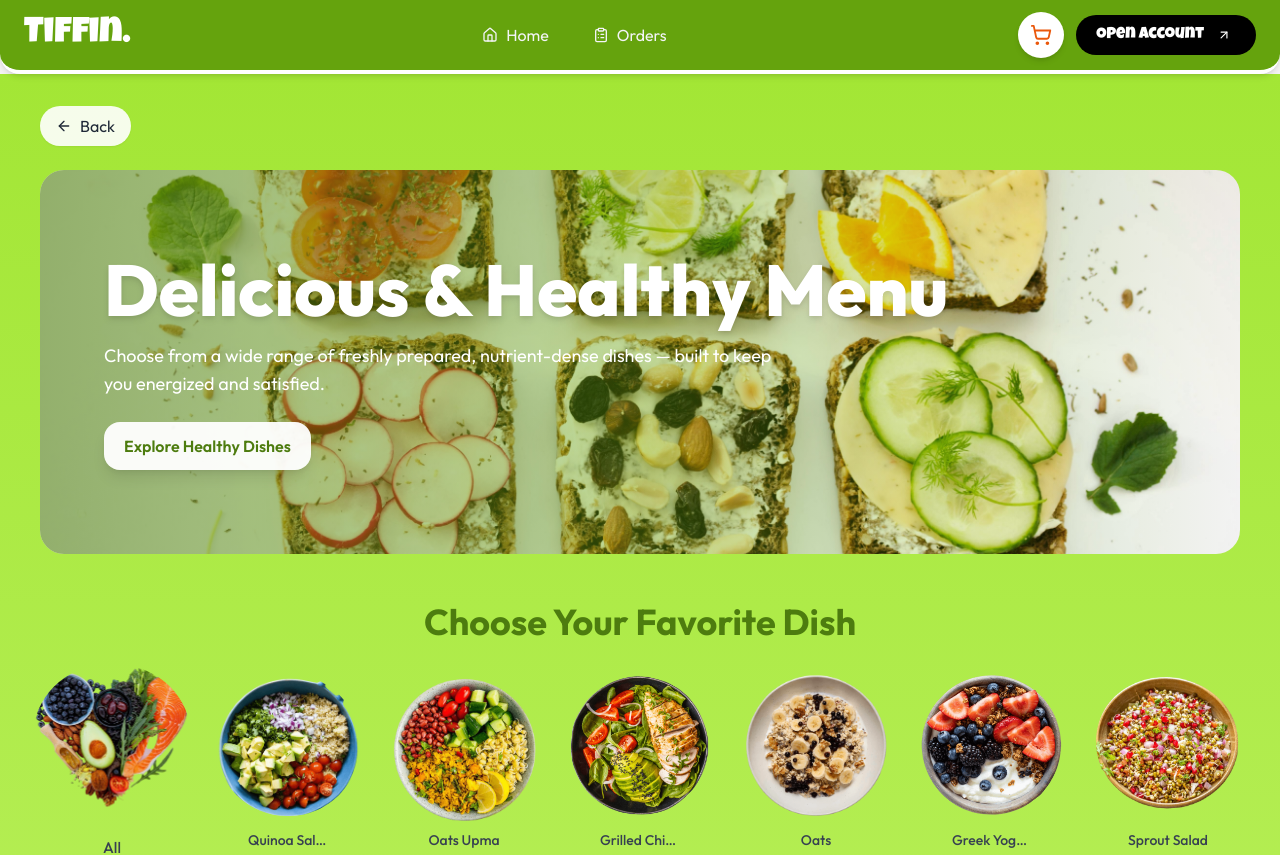
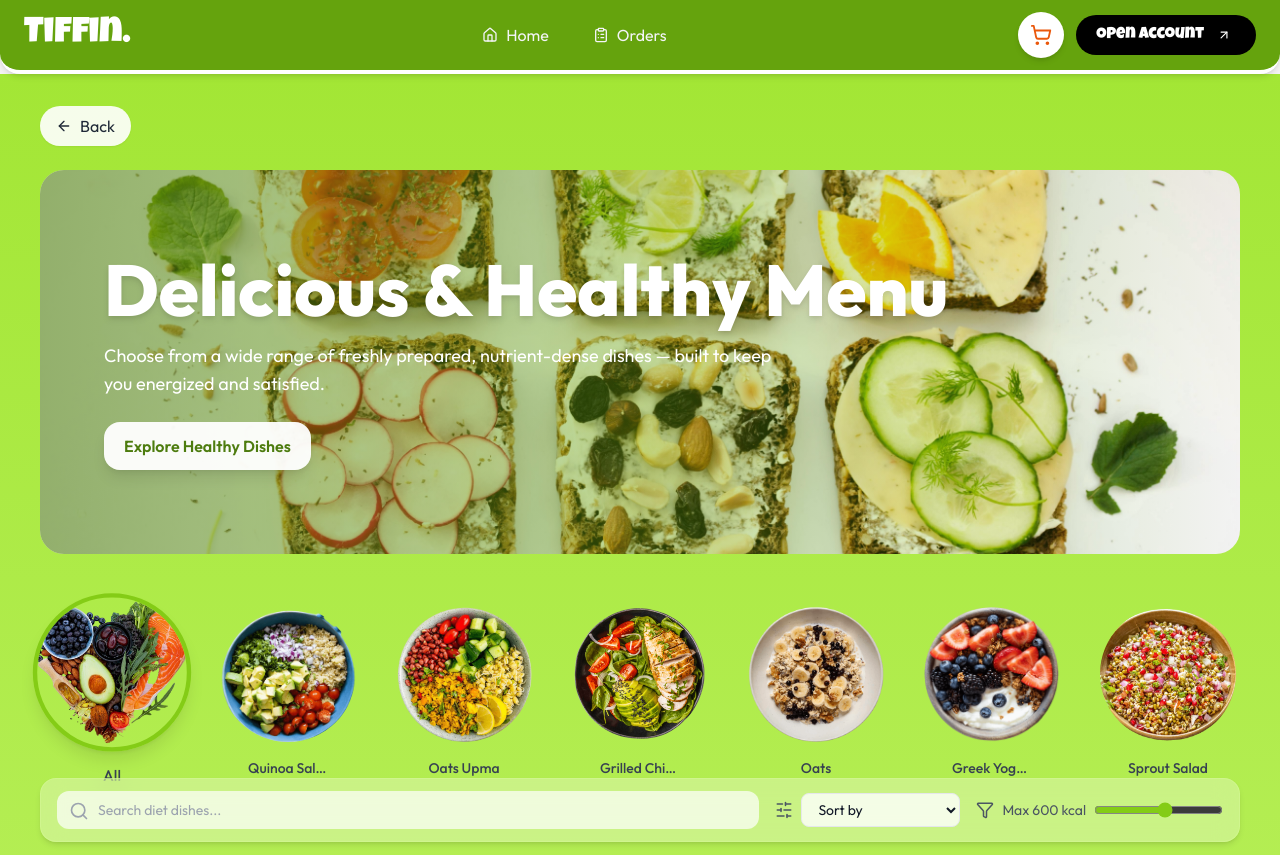
Before and after one commit to tanujgrover9/Tiffin, a React (Vite) app: page /diet in a window 1280 px wide. Shown: the top 855 px of the page. Built offline with nearby package versions, Linux system fonts and the light colour scheme; a web font is replaced by a local one.

Commit message:
Your commit message

```diff
--- a/src/pages/DietMenu.tsx
+++ b/src/pages/DietMenu.tsx
@@ -1,6 +1,12 @@
-import { useState, useMemo, useRef } from "react";
+import { useState, useMemo, useRef, useEffect } from "react";
 import { motion } from "framer-motion";
-import { Search, SlidersHorizontal, Filter, XCircle, ArrowLeft } from "lucide-react";
+import {
+  Search,
+  SlidersHorizontal,
+  Filter,
+  XCircle,
+  ArrowLeft,
+} from "lucide-react";
 import { DIET_MENU } from "../data/dietMenu";
 import DishCard from "../components/DishCard";
 import Carousel from "react-multi-carousel";
@@ -19,6 +25,11 @@ export default function DietMenu() {
   const navigate = useNavigate();
   const categoriesRef = useRef<HTMLDivElement | null>(null);
 
+  // ✅ Always scroll to top on page load
+  useEffect(() => {
+    window.scrollTo({ top: 0, behavior: "instant" });
+  }, []);
+
   const categories = useMemo(() => {
     const arr: { name: string; image: string }[] = [{ name: "All", image: All }];
     DIET_MENU.forEach((dish) => {
@@ -35,7 +46,8 @@ export default function DietMenu() {
         (m.calories ?? 0) <= maxCalories
     );
 
-    if (selectedCategory !== "All") list = list.filter((m) => m.name === selectedCategory);
+    if (selectedCategory !== "All")
+      list = list.filter((m) => m.name === selectedCategory);
 
     if (sortBy === "priceLowHigh") list.sort((a, b) => a.price - b.price);
     if (sortBy === "priceHighLow") list.sort((a, b) => b.price - a.price);
@@ -101,7 +113,9 @@ export default function DietMenu() {
               className="mt-6"
             >
               <button
-                onClick={() => categoriesRef.current?.scrollIntoView({ behavior: "smooth" })}
+                onClick={() =>
+                  categoriesRef.current?.scrollIntoView({ behavior: "smooth" })
+                }
                 className="inline-flex items-center gap-3 bg-white/95 text-lime-700 font-semibold px-5 py-3 rounded-2xl shadow-lg hover:scale-105 transition-transform"
               >
                 Explore Healthy Dishes
@@ -110,36 +124,30 @@ export default function DietMenu() {
           </div>
         </div>
 
-        <div id="categories" ref={categoriesRef} className="text-center mb-14">
-          <h2 className="text-3xl md:text-4xl font-bold text-lime-700 mb-8">
-            Choose Your Favorite Dish
-          </h2>
-
+        {/* 🧩 Category Section */}
        <div className="flex flex-wrap justify-center gap-8">
   {categories.map((cat) => (
     <motion.div
       key={cat.name}
       onClick={() => setSelectedCategory(cat.name)}
-                whileHover={{
-
-
-                }}
+      whileHover={{ scale: 1.07 }}
+      whileTap={{ scale: 0.97 }}
       transition={{ type: "spring", stiffness: 200, damping: 15 }}
       className={`cursor-pointer flex flex-col items-center transition-transform transform-gpu ${
         selectedCategory === cat.name ? "scale-110" : "hover:scale-105"
       }`}
     >
       <div
-                  className={`w-36 h-36 rounded-full  transition-all ${
+        className={`w-36 h-36 rounded-full border-4 transition-all ${
           selectedCategory === cat.name
-                      ? ""
-                      : ""
+            ? "border-lime-500 shadow-lg"
+            : "border-transparent"
         }`}
       >
         <img
           src={cat.image}
           alt={cat.name}
-                    className="w-22 h-22  rounded-full"
+          className="w-full h-full object-cover rounded-full"
         />
       </div>
       <span className="mt-3 text-gray-700 font-medium text-sm truncate max-w-[80px]">
@@ -148,7 +156,7 @@ export default function DietMenu() {
     </motion.div>
   ))}
 </div>
-        </div>
+
 
         {/* 🔍 Filter/Search Bar */}
         <motion.div
```
Lines whose indentation alone changed are shown as unchanged.
